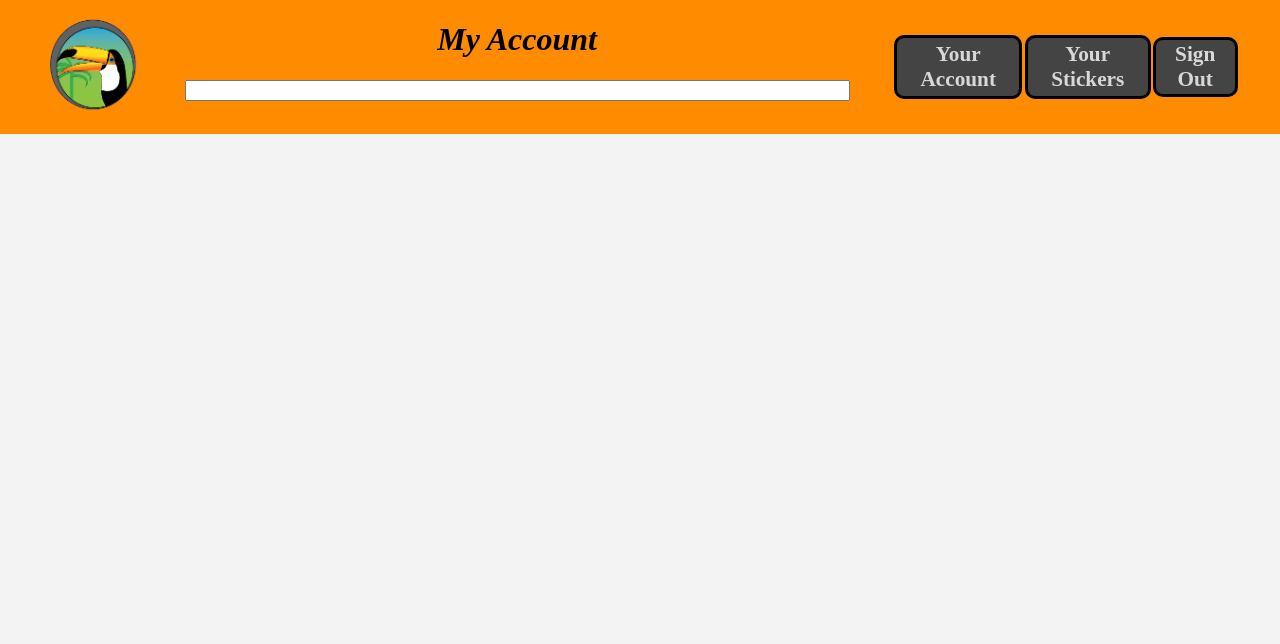
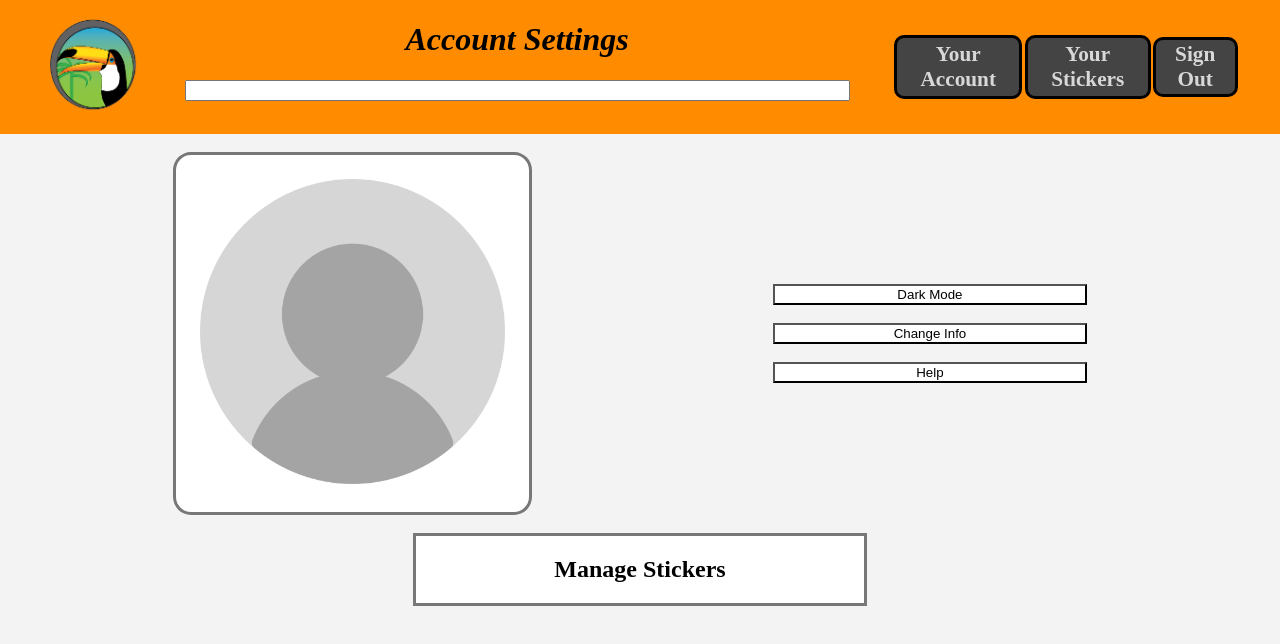
Before and after one commit to nn12971/Sticker, a plain HTML site: page Account.html in a window 1280 px wide. Drawn offline with Linux system fonts and the light colour scheme.

Commit message:
Done Enough
Did Account Page

```diff
--- a/Account.html
+++ b/Account.html
@@ -3,6 +3,12 @@
 <head>
     <title>Account</title>
     <link rel="stylesheet" href="style.css">
+    <style>
+        .dark-mode {
+  background-color: #00000077;
+  color: white;
+}
+    </style>
 </head>
 <body class="grey">
     <div class="navBackground">
@@ -23,7 +29,7 @@
 
             <div class="searchbardiv">
                 <h1 class="NameText">
-                    My Account
+                    Account Settings
                 </h1>
                 <form action="text" class="search">
                     <input type="text" class="searchbar" size="80">
@@ -73,5 +79,43 @@
         </div>
     </div>
     <br>
+    <div class="Account-flex">
+        <div>
+            <a href="sorry.html">
+                <div class="Profile-Border">
+                    <img src="Pictures/no-profile-picture-15257.png" alt="Profile Picture" class="Profile-Picture">
+                </div>
+            </a>
+        </div>
+        <div>
+            <button onclick="myFunction()" class="Button1">
+                Dark Mode
+            </button>
+            <br><br>
+            <a href="sorry.html">
+                <button  class="Button2">
+                    Change Info
+                </button>
+            </a>
+            <br><br>
+            <a href="sorry.html">
+                <button class="Button3">
+                    Help
+                </button>
+            </a>
+        </div>
+    </div>
+    <br>
+    <div class="To-Stickers">
+        <h2>
+            Manage Stickers
+        </h2>
+    </div>
+    <script>
+        function myFunction() {
+  var element = document.body;
+  element.classList.toggle("dark-mode");
+}
+    </script>
 </body>
 </html>
--- a/style.css
+++ b/style.css
@@ -4,6 +4,10 @@
 body{
     margin: 0;
     padding: 0;
+}
+.dark-mode{
+    background-color: black;
+    color: white;
 }
 ul{
     display: flex;
@@ -334,3 +338,77 @@ div.scrollmenu {
     text-decoration: underline;
     color: blue;
 }
+.Account-flex{
+    display: flex;
+    margin: auto;
+    flex-flow: row nowrap;
+    justify-content: space-evenly;
+    align-items: center;
+    width: 100%;
+    margin-left: -20%;
+}
+.Profile-Border{
+    color: #777;
+    border-style: solid;
+    border-radius: 5%;
+    width: 25%;
+    margin: auto;
+    padding: 2%;
+    background-color: white;
+}
+.Profile-Picture{
+    width: 100%;
+
+}
+.Button1{
+    margin: auto;
+    margin-left: -300%;
+    width: 500%;
+    background-color: white;
+
+}
+.Button2{
+    margin: auto;
+    margin-left: -300%;
+    width: 500%;
+    background-color: white;
+}
+.Button3{
+    margin: auto;
+    margin-left: -300%;
+    width: 500%;
+    background-color: white;
+}
+.To-Stickers{
+    margin: auto;
+    text-align: center;
+    width: 35%;
+    background-color: white;
+    border: #777;
+    border-style: solid;
+
+}
+.Button1:hover{
+    background-color: rgb(181, 181, 181);
+}
+.Button2:hover{
+    background-color: rgb(181, 181, 181);
+}
+.Button3:hover{
+    background-color: rgb(181, 181, 181);
+}
+.To-Stickers:hover{
+    background-color: rgb(181, 181, 181);
+}
+.Button1:active{
+    background-color: rgb(150, 149, 149);
+}
+.Button2:active{
+    background-color: rgb(150, 149, 149);
+}
+.Button3:active{
+    background-color: rgb(150, 149, 149);
+}
+.To-Stickers:active{
+    background-color: rgb(150, 149, 149);
+}
```
Also changed, not shown: Pictures/no-profile-picture-15257.png (added).
